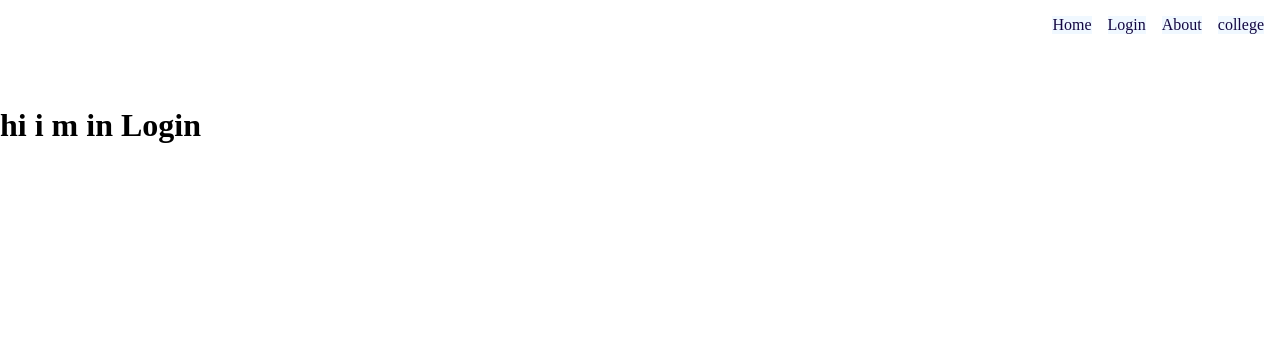
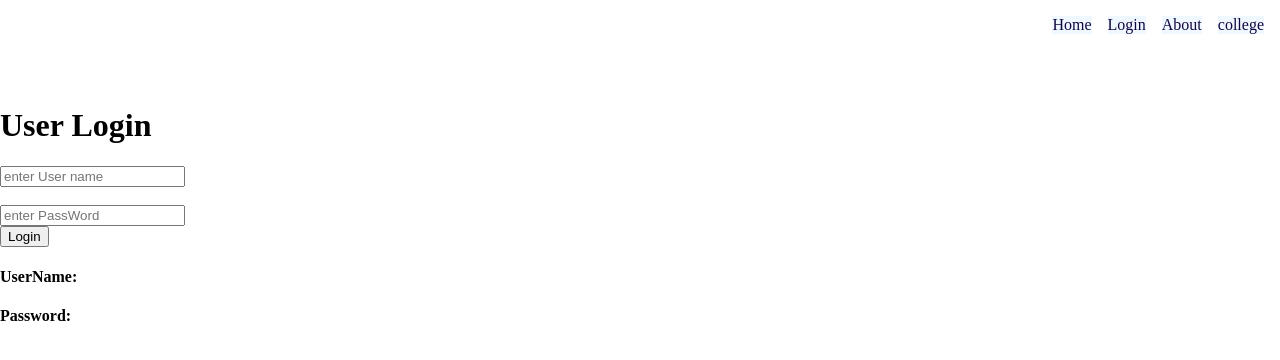
Before and after one commit to manasmeeta-patro/School-Management-Database, a React (Vite) app: page /Login in a window 1280 px wide. Shown: the top 360 px of the page. Built offline with nearby package versions, Linux system fonts and the light colour scheme.

Commit message:
Adding the Login page username & password

```diff
--- a/src/Login.jsx
+++ b/src/Login.jsx
@@ -1,7 +1,29 @@
+import { useRef, useState } from "react";
 export default function Login(){
+    const [name,setName]=useState('');
+    const [pw,setPw]=useState('');
+    const inputRef=useRef();
+    const inputHandler=()=>{
+        console.log("i m in clicking button")
+        inputRef.current.focus();
+        inputRef.current.style.color='red';
+        inputRef.current.placeholder="Enter name";
+        inputRef.current.value="username";
+
+    }
     return(
         <>
-        <h1> hi i m in Login</h1>
+
+        <h1> User Login</h1>
+        <form action="">
+        <input ref={inputRef} type="text" onChange={(event)=>setName(event.target.value)} placeholder="enter User name" name="name"/><br/><br/>
+         <input type="password" onChange={(event)=>setPw(event.target.value)} placeholder="enter PassWord" name="password"/><br/>
+         {/* \\ checkbox button mking for showing pw */}
+         <button onClick={inputHandler}>Login</button>
+         </form>
+         <h4>UserName:{name}</h4>
+         <h4>Password:{pw}</h4>
+
         </>
     )
 }
```
